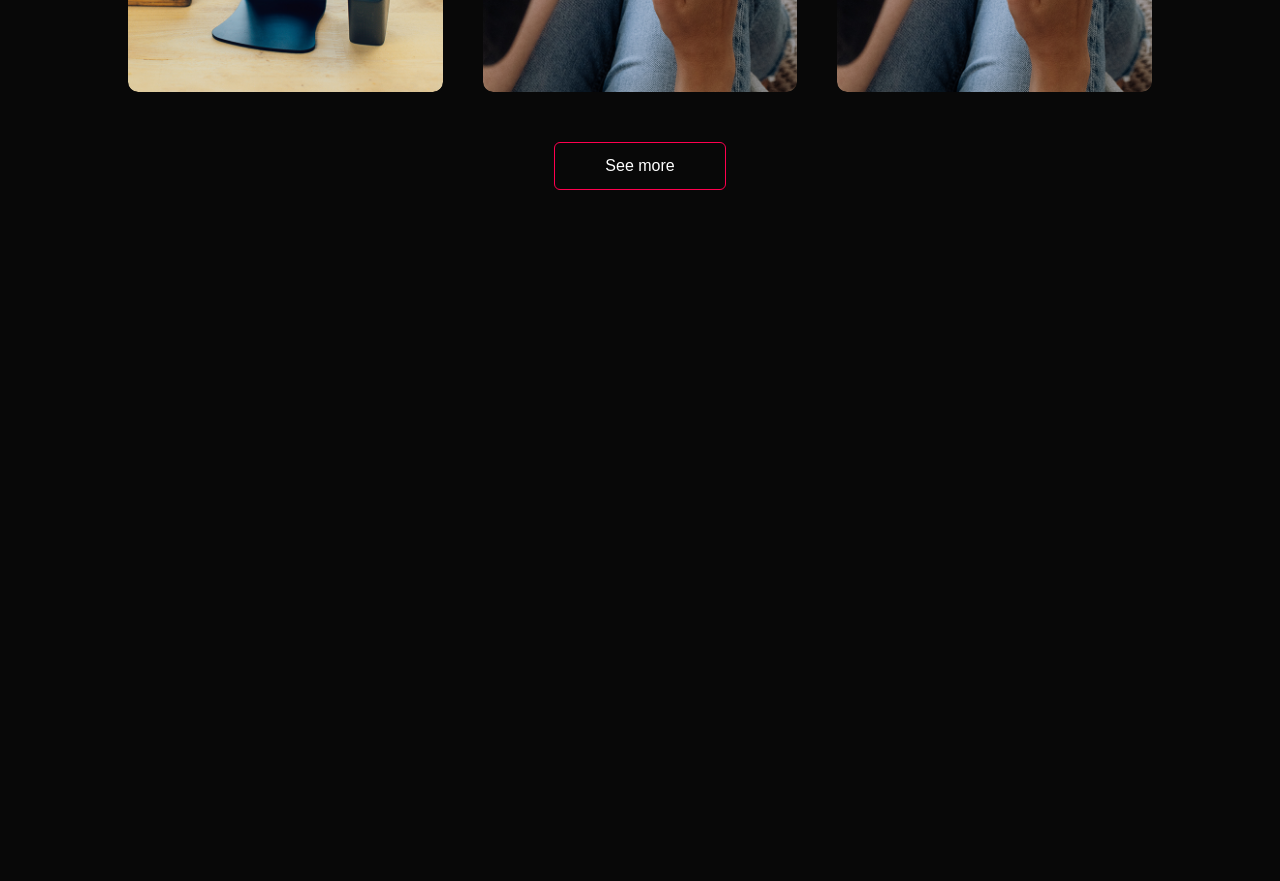
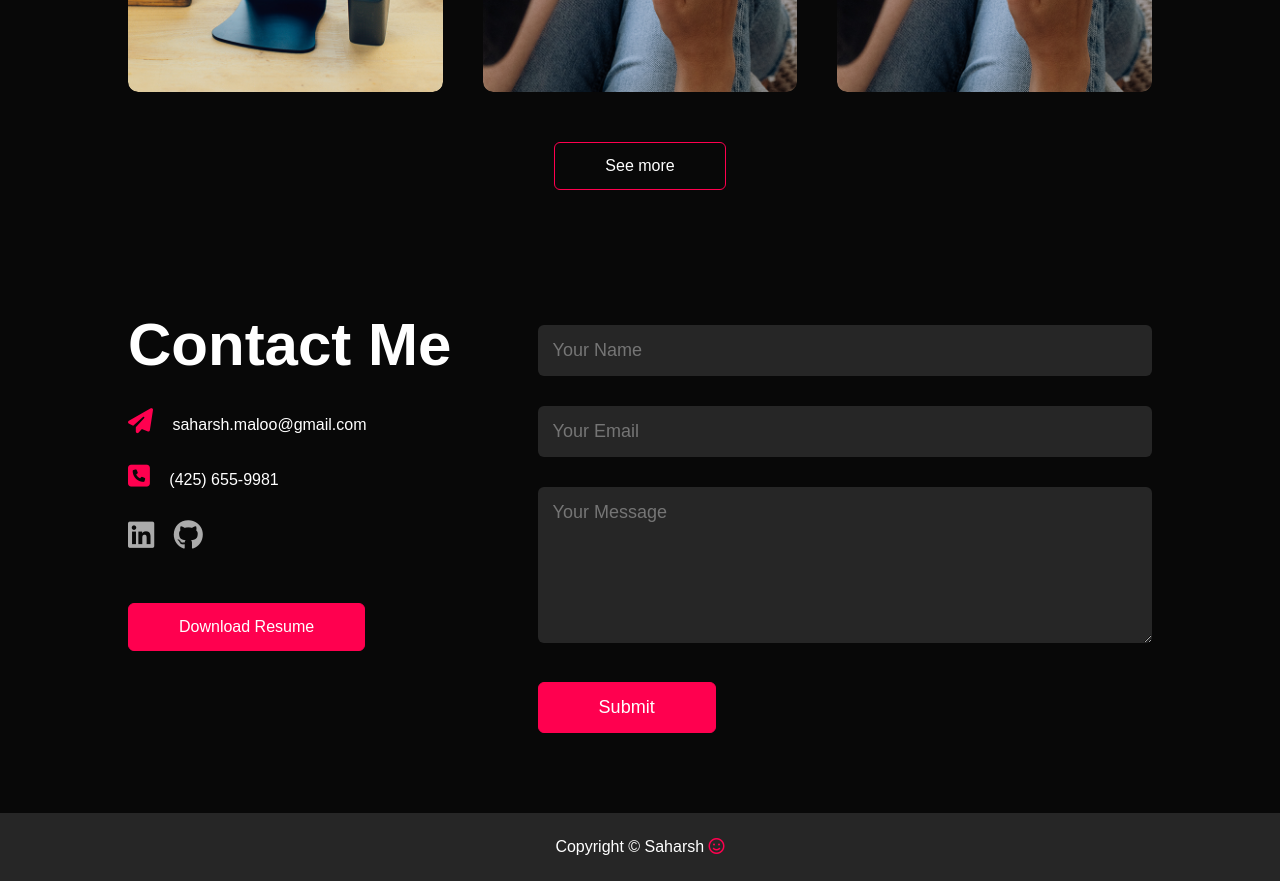
Before and after one commit to Saharsh365/Saharsh365.github.io, a plain HTML site: page index.html in a window 1280 px wide. Shown: the part 2361-3242 px from the top of the page. Before the commit the page ends 2661 px from the top, so only its background shows below. Drawn offline with Linux system fonts and the light colour scheme.

Commit message:
Contact me

```diff
--- a/index.html
+++ b/index.html
@@ -82,24 +82,24 @@
         <!-- ----------------services--------------- -->
         <div id="services">
             <div class="container">
-                <h1 class="sub-title">My Services</h1>
+                <h1 class="sub-title">My Experiences</h1>
                 <div class="services-list">
                     <div>
                         <i class="fa-solid fa-code"></i>
                         <h2>Web Design</h2>
-                        <p>Lrelaj;fkdjlfkaj; asd ;faj ;dasj;la fkdja;f ds;</p>
+                        <p>Experience template to be filled</p>
                         <a href="#">Learn more</a>
                     </div>
                     <div>
                         <i class="fa-solid fa-crop"></i>
                         <h2>UI/UX Design</h2>
-                        <p>Lrelaj;fkdjlfkaj; asd ;faj ;dasj;la fkdja;f ds;</p>
+                        <p>Experience template to be filled</p>
                         <a href="#">Learn more</a>
                     </div>
                     <div>
                         <i class="fa-brands fa-app-store"></i>
                         <h2>App Design</h2>
-                        <p>Lrelaj;fkdjlfkaj; asd ;faj ;dasj;la fkdja;f ds;</p>
+                        <p>Experience template to be filled</p>
                         <a href="#">Learn more</a>
                     </div>
                 </div>
@@ -108,7 +108,7 @@
         <!-- ----------------portfolio--------------- -->
         <div id="portfolio">
             <div class="container">
-                <h1 class="sub-title">My Work</h1>
+                <h1 class="sub-title">My Projects</h1>
                 <div class="work-list">
                     <div class="work">
                         <img src="images/work-1.png">
@@ -138,6 +138,34 @@
                 <a href="#" class="btn">See more</a>
             </div>
         </div>
+        <!-- ----------------contact----------------- -->
+        <div id="contact">
+            <div class="container">
+                <div class="row">
+                    <div class="contact-left">
+                        <h1 class="sub-title">Contact Me</h1>
+                        <p><i class="fa-solid fa-paper-plane"></i> saharsh.maloo@gmail.com</p>
+                        <p><i class="fa-solid fa-square-phone"></i> (425) 655-9981</p>
+                        <div class="social-icons">
+                            <a href="https://www.linkedin.com/in/saharsh-maloo/"><i class="fa-brands fa-linkedin"></i></a>
+                            <a href="https://github.com/Saharsh365"><i class="fa-brands fa-github"></i></a>
+                        </div>
+                        <a href="images/my-cv.pdf" download class="btn btn2">Download Resume</a>
+                    </div>
+                    <div class="contact-right">
+                        <form>
+                            <input type="text" name="Name" placeholder="Your Name" required>
+                            <input type="email" name="email" placeholder="Your Email" required>
+                            <textarea name="Message" rows="6" placeholder="Your Message"></textarea>
+                            <button type="submit" class = "btn btn2">Submit</button>
+                        </form>
+                    </div>
+                </div>
+            </div>
+            <div class="copyright">
+                <p>Copyright © Saharsh <i class="fa-regular fa-face-smile"></i></p>
+            </div>
+        </div>
 
         <script>
 
--- a/style.css
+++ b/style.css
@@ -249,3 +249,69 @@ nav ul li a:hover::after{
 .btn:hover{
     background: #ff004f;
 }
+
+/* ------------contact------------ */
+.contact-left{
+    flex-basis: 35%;
+}
+.contact-right{
+    flex-basis: 60%;
+}
+.contact-left p{
+    margin-top: 30px;
+}
+.contact-left p i{
+    color: #ff004f;
+    margin-right: 15px;
+    font-size: 25px;
+}
+.social-icons{
+    margin-top: 30px;
+}
+.social-icons a{
+    text-decoration: none;
+    font-size: 30px;
+    margin-right: 15px;
+    color: #ababab;
+    display: inline-block;
+    transition: transform 0.5s;
+}
+.social-icons a:hover{
+    color: #ff004f;
+    transform: translateY(-5px);
+}
+.btn.btn2{
+    display: inline-block;
+    background: #ff004f
+}
+.contact-right form{
+    width: 100%;
+}
+form input, form textarea{
+    width: 100%;
+    border: 0;
+    outline: none;
+    background: #262626;
+    padding: 15px;
+    margin: 15px 0;
+    color: #fff;
+    font-size: 18px;
+    border-radius: 6px;
+}
+form .btn2{
+    padding: 14px 60px;
+    font-size: 18px;
+    margin-top: 20px;
+    cursor: pointer;
+}
+.copyright{
+    width: 100%;
+    text-align: center;
+    padding: 25px 0;
+    background: #262626;
+    font-weight: 300;
+    margin-top: 20px;
+}
+.copyright i{
+    color: #ff004f;
+}
```
